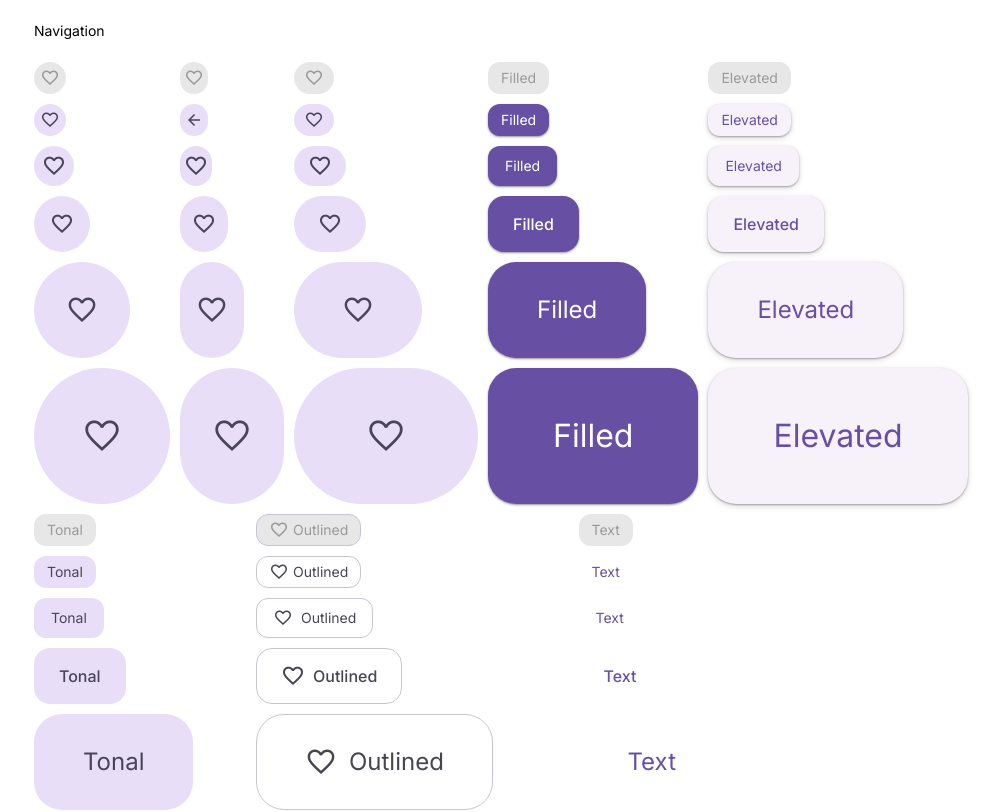
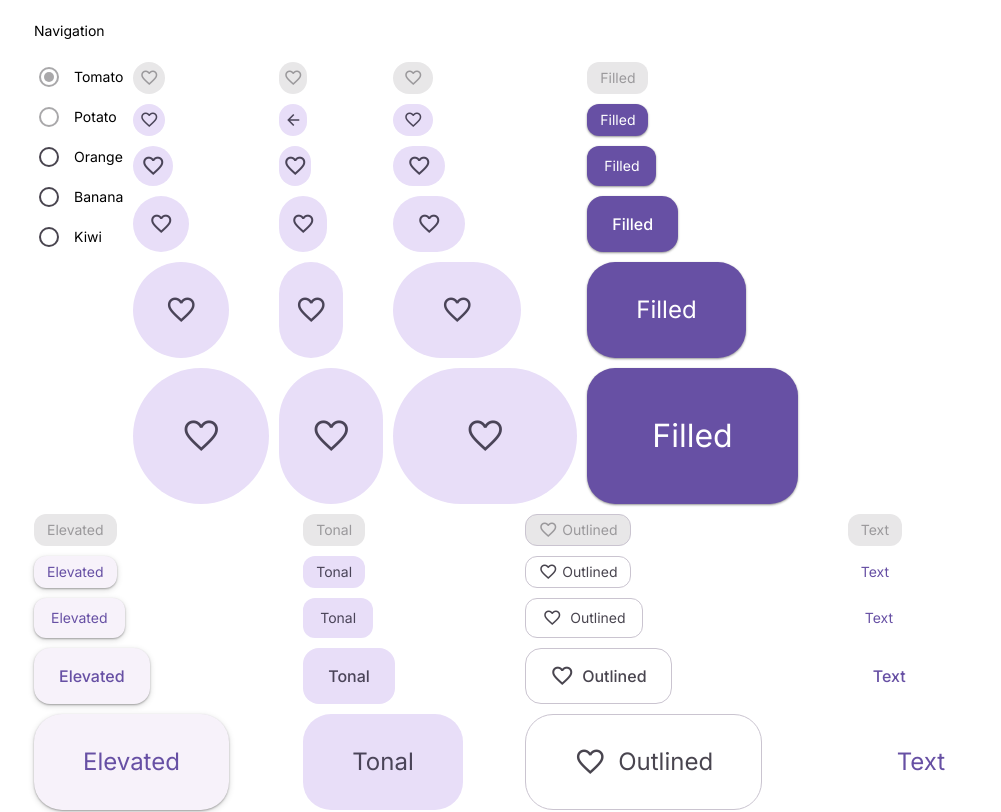
Before and after one commit to BadreddineIbril/mui3, a React (Vite) app: page / in a window 1280 px wide. Shown: the top 812 px of the page, without its empty margins (94-1095 px from the left). Built offline with nearby package versions, Linux system fonts and the light colour scheme.

Commit message:
feat: Radio component

```diff
--- /dev/null
+++ b/src/components/ui/radio/index.tsx
@@ -0,0 +1,10 @@
+import "./style.css";
+import type { ComponentProps } from "react";
+
+type RadioProps = Omit<ComponentProps<"input">, "type">;
+
+const Radio = ({ ...props }: RadioProps) => {
+  return <input data-radio {...props} type="radio" />;
+};
+
+export default Radio;
--- /dev/null
+++ b/src/components/ui/radio/style.css
@@ -0,0 +1,101 @@
+[data-radio] {
+  --radio-size: 20px;
+  --radio-offset: calc(var(--radio-size) / 4);
+  --radio-dot-size: calc(var(--radio-size) * 0.5);
+
+  cursor: pointer;
+  position: relative;
+  appearance: none;
+  -webkit-appearance: none;
+  width: var(--radio-size);
+  height: var(--radio-size);
+  margin: var(--radio-offset);
+  outline-offset: 10px;
+  outline: 10px solid transparent;
+  border-radius: var(--radius-circled);
+  border: 2px solid var(--color-on-surface-variant);
+  transition: var(--transition-standard-fast-effects);
+
+  &::before {
+    content: "";
+    scale: 0;
+    position: absolute;
+    clip-path: circle();
+    translate: -50% -50%;
+    inset-block-start: 50%;
+    inset-inline-start: 50%;
+    width: var(--radio-dot-size);
+    height: var(--radio-dot-size);
+    background-color: var(--color-primary);
+    transition: var(--transition-standard-default-effects);
+  }
+
+  &::after {
+    inset: 0;
+    scale: 2.5;
+    opacity: 0;
+    position: absolute;
+    border-radius: var(--radius-circled);
+    background-color: color-mix(
+      in srgb,
+      var(--color-on-surface) 8%,
+      transparent
+    );
+  }
+
+  &:hover:not(:checked, :disabled) {
+    border-color: var(--color-on-surface);
+  }
+
+  &:active,
+  &:hover:not(:disabled)::after {
+    content: "";
+    animation: ripple var(--transition-standard-default-effects) forwards;
+
+    &:active::after {
+      background-color: color-mix(
+        in srgb,
+        var(--color-on-surface) 10%,
+        transparent
+      );
+    }
+  }
+
+  &:checked {
+    border-color: var(--color-primary);
+
+    &::before {
+      scale: 1;
+    }
+  }
+
+  &:disabled {
+    pointer-events: none;
+    border-color: color-mix(in srgb, var(--color-on-surface) 38%, transparent);
+
+    &:checked::before {
+      background-color: color-mix(
+        in srgb,
+        var(--color-on-surface) 38%,
+        transparent
+      );
+    }
+  }
+
+  &:focus-visible {
+    animation: focus var(--transition-standard-slow-spatial) forwards;
+  }
+}
+
+@keyframes ripple {
+  to {
+    opacity: 1;
+  }
+}
+
+@keyframes focus {
+  to {
+    outline-width: 3px;
+    outline-color: var(--color-secondary-on-container);
+  }
+}
--- a/src/pages/home/index.tsx
+++ b/src/pages/home/index.tsx
@@ -1,12 +1,40 @@
 import Icon from "@/components/misc/icon";
 import Button from "@/components/ui/button";
 import IconButton from "@/components/ui/icon-button";
+import Radio from "@/components/ui/radio";
 
 const Home = () => {
   return (
     <main
       data-page="home"
       style={{ display: "flex", gap: "10px", flexWrap: "wrap" }}>
+      <section
+        style={{
+          display: "flex",
+          gap: "10px",
+          flexDirection: "column",
+        }}>
+        <label style={{ display: "flex", alignItems: "center", gap: "10px" }}>
+          <Radio name="fruit" value="tomato" defaultChecked disabled />
+          Tomato
+        </label>
+        <label style={{ display: "flex", alignItems: "center", gap: "10px" }}>
+          <Radio name="fruit" value="potato" disabled />
+          Potato
+        </label>
+        <label style={{ display: "flex", alignItems: "center", gap: "10px" }}>
+          <Radio name="fruit" value="orange" />
+          Orange
+        </label>
+        <label style={{ display: "flex", alignItems: "center", gap: "10px" }}>
+          <Radio name="fruit" value="banana" />
+          Banana
+        </label>
+        <label style={{ display: "flex", alignItems: "center", gap: "10px" }}>
+          <Radio name="fruit" value="kiwi" />
+          Kiwi
+        </label>
+      </section>
       <section
         style={{
           display: "flex",
```
